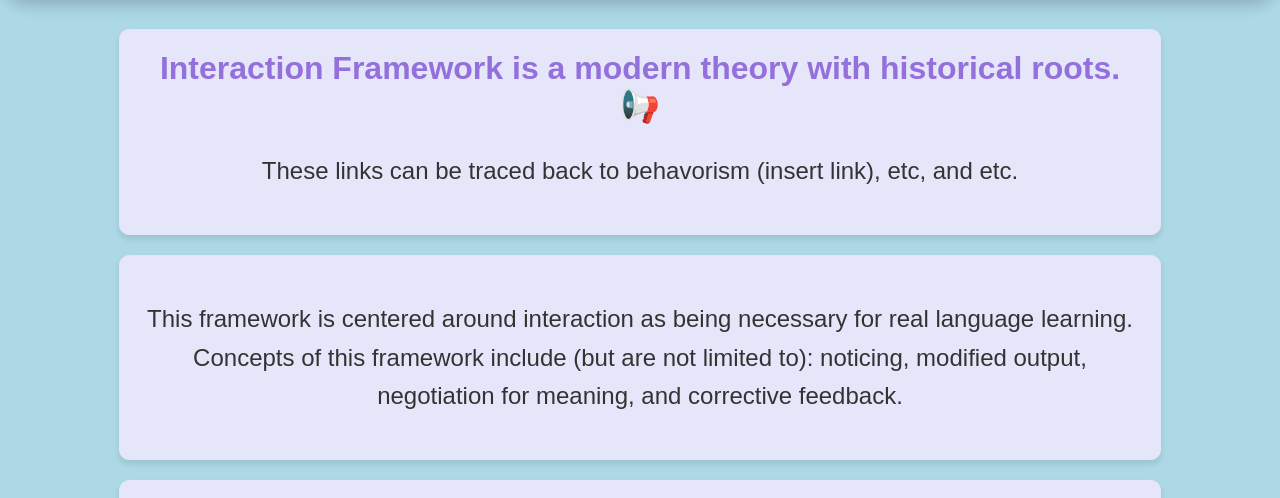
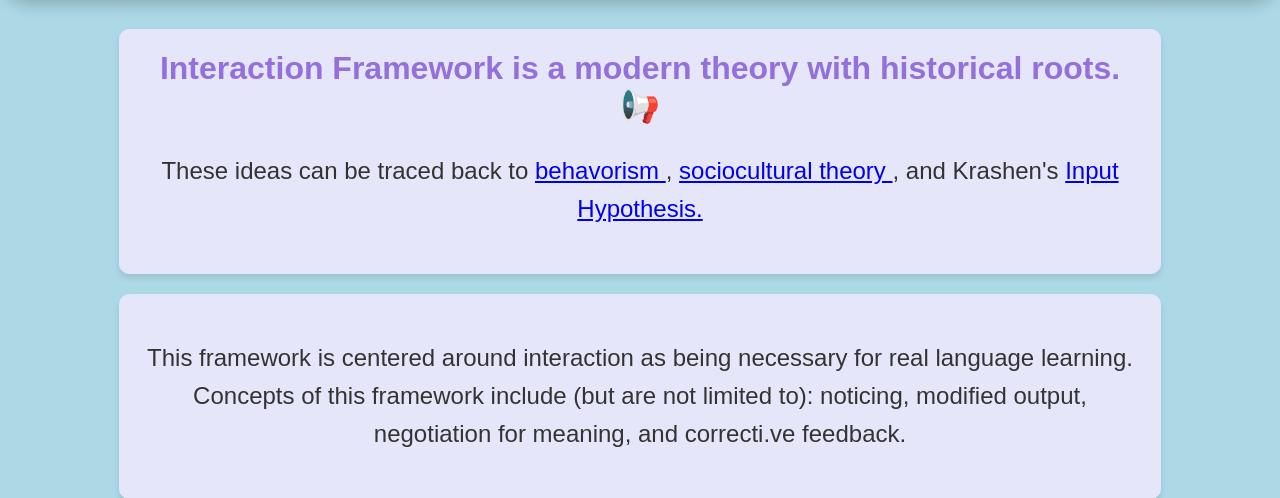
Before and after one commit to insidethemindofakat/SLAtheory, a plain HTML site: page interaction-framework.html in a window 1280 px wide. Shown: the part 300-798 px from the top of the page. Drawn offline with Linux system fonts and the light colour scheme.

Commit message:
Add files via upload

```diff
--- a/interaction-framework.html
+++ b/interaction-framework.html
@@ -32,7 +32,7 @@
 
 <div class="disclaimer-box">
     <h2>Interaction Framework is a modern theory with historical roots. 📢</h2>
-    <p> These links can be traced back to behavorism (insert link), etc, and etc. </p>
+    <p> These ideas can be traced back to <a href="behaviorism.html"> behavorism </a>, <a href="sociocultural.html"> sociocultural theory </a>, and Krashen's <a href="innatism.html"> Input Hypothesis. </a> </p>
 </div>
 
 
@@ -41,7 +41,7 @@
 
 <div class="disclaimer-box">
     <p>
-        This framework is centered around interaction as being necessary for real language learning. Concepts of this framework include (but are not limited to): noticing, modified output, negotiation for meaning, and corrective feedback.
+        This framework is centered around interaction as being necessary for real language learning. Concepts of this framework include (but are not limited to): noticing, modified output, negotiation for meaning, and correcti.ve feedback.
     </p>
 </div>
 <div class="disclaimer-box">
```
